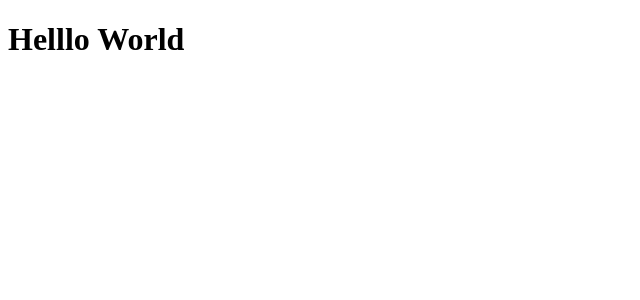
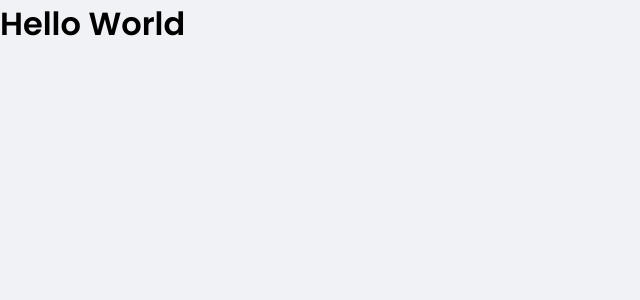
Before and after one commit to oliveiradonai/dt-money, a React (Create React App) app: page / in a window 1280 px wide. Shown: the top 300 px of the page, without its empty margins (0-640 px from the left). Built offline with nearby package versions, Linux system fonts and the light colour scheme.

Commit message:
Configurações css

```diff
--- a/package.json
+++ b/package.json
@@ -17,6 +17,7 @@
     "@types/node": "^16.7.13",
     "@types/react": "^17.0.20",
     "@types/react-dom": "^17.0.9",
+    "@types/styled-components": "^5.1.24",
     "typescript": "^4.4.2"
   },
   "scripts": {
--- a/public/index.html
+++ b/public/index.html
@@ -1,11 +1,18 @@
 <!DOCTYPE html>
 <html lang="en">
+
 <head>
+  <link rel="preconnect" href="https://fonts.googleapis.com">
+  <link rel="preconnect" href="https://fonts.gstatic.com" crossorigin>
   <meta charset="utf-8" />
-    <title>dat-money</title>
+  <link rel="shortcut icon" href="favicon.png" type="image/png">
+  <title>dt-money</title>
+  <link href="https://fonts.googleapis.com/css2?family=Poppins:wght@400;600&display=swap" rel="stylesheet">
 </head>
+
 <body>
   <noscript>You need to enable JavaScript to run this app.</noscript>
   <div id="root"></div>
 </body>
+
 </html>
--- a/src/App.tsx
+++ b/src/App.tsx
@@ -1,7 +1,12 @@
+import { GlobalStyle } from "./styles/global";
+
 export function App() {
   return (
     <div className="App">
-      <h1>Helllo World</h1>
+      <h1>
+        Hello World
+      </h1>
+      <GlobalStyle />
     </div>
   );
 }
--- /dev/null
+++ b/src/styles/global.ts
@@ -0,0 +1,52 @@
+import { createGlobalStyle } from 'styled-components'
+
+export const GlobalStyle = createGlobalStyle`
+    :root {
+        --background: #F0F2F5;
+        --red: #E52E4D;
+        --blue: #5429CC;
+        --blue-light: #6933FF;
+        --text-title: #363F5F;
+        --text-body: #969CB3;
+        --shape: #FFFFFF;
+    }
+
+    * {
+        margin: 0;
+        padding: 0;
+        box-sizing: border-box;
+    }
+
+    html {
+        @media (max-width: 1080px){
+            font-size: 93.75%;
+        }
+
+        @media (max-width: 720px) {
+            font-size: 87.5%;
+        }
+    }
+
+    body {
+        background: var(--background);
+        -webkit-font-smoothing: antialiased;
+    }
+
+    body, input, textarea, button{
+        font-family: 'Poppins', sans-serif;
+        font-weight: 400;
+    }
+
+    h1, h2, h3, h4, h5, h6, strong {
+        font-weight: 600;
+    }
+
+    button{
+        cursor: pointer;
+    }
+
+    [disabled] {
+        opacity: 0.6;
+        cursor: not-allowed;
+    }
+`
```
Also changed, not shown: 1 other file (tests, documents, lock files or other folders). Lines whose indentation alone changed are shown as unchanged.
